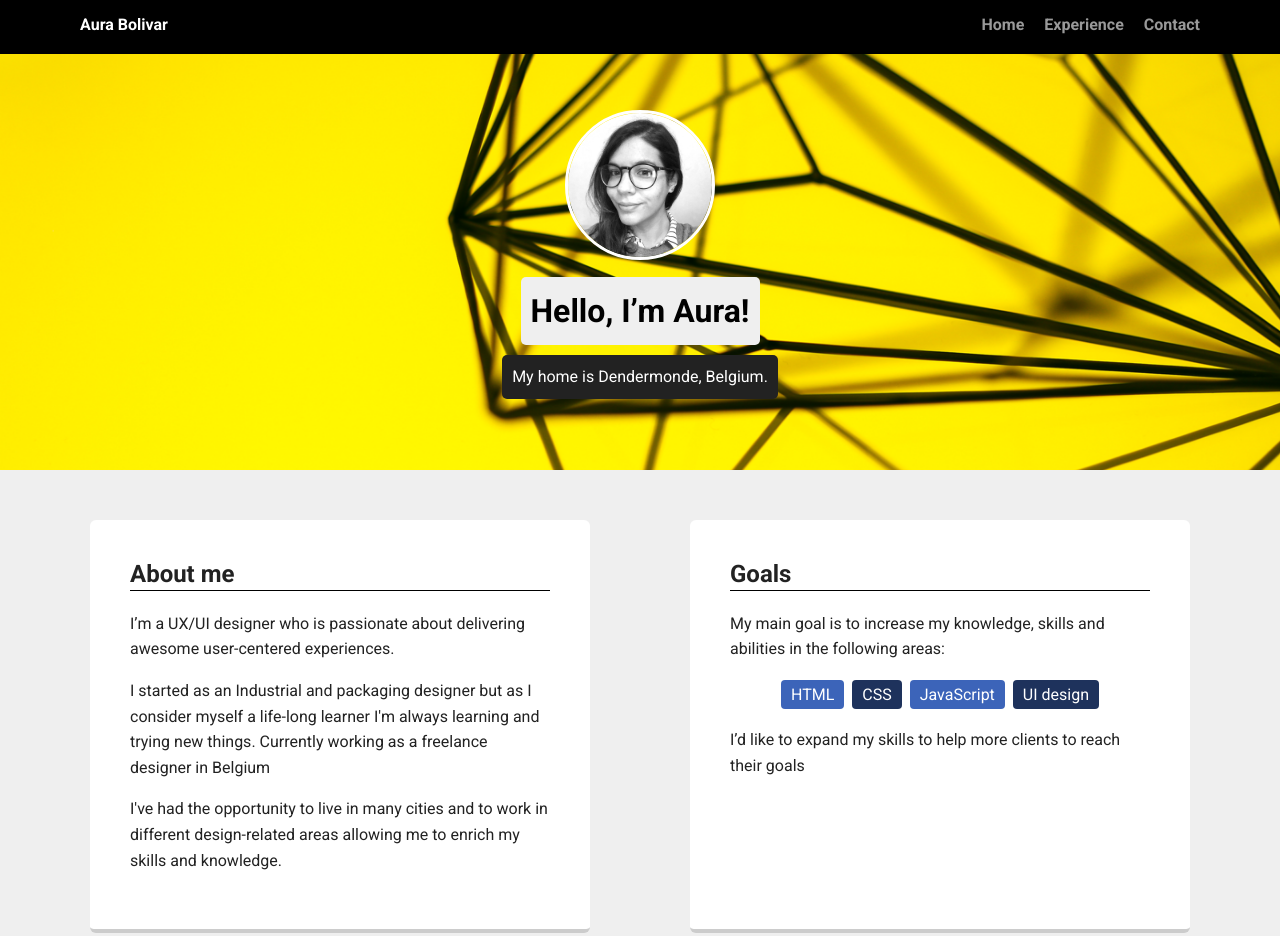
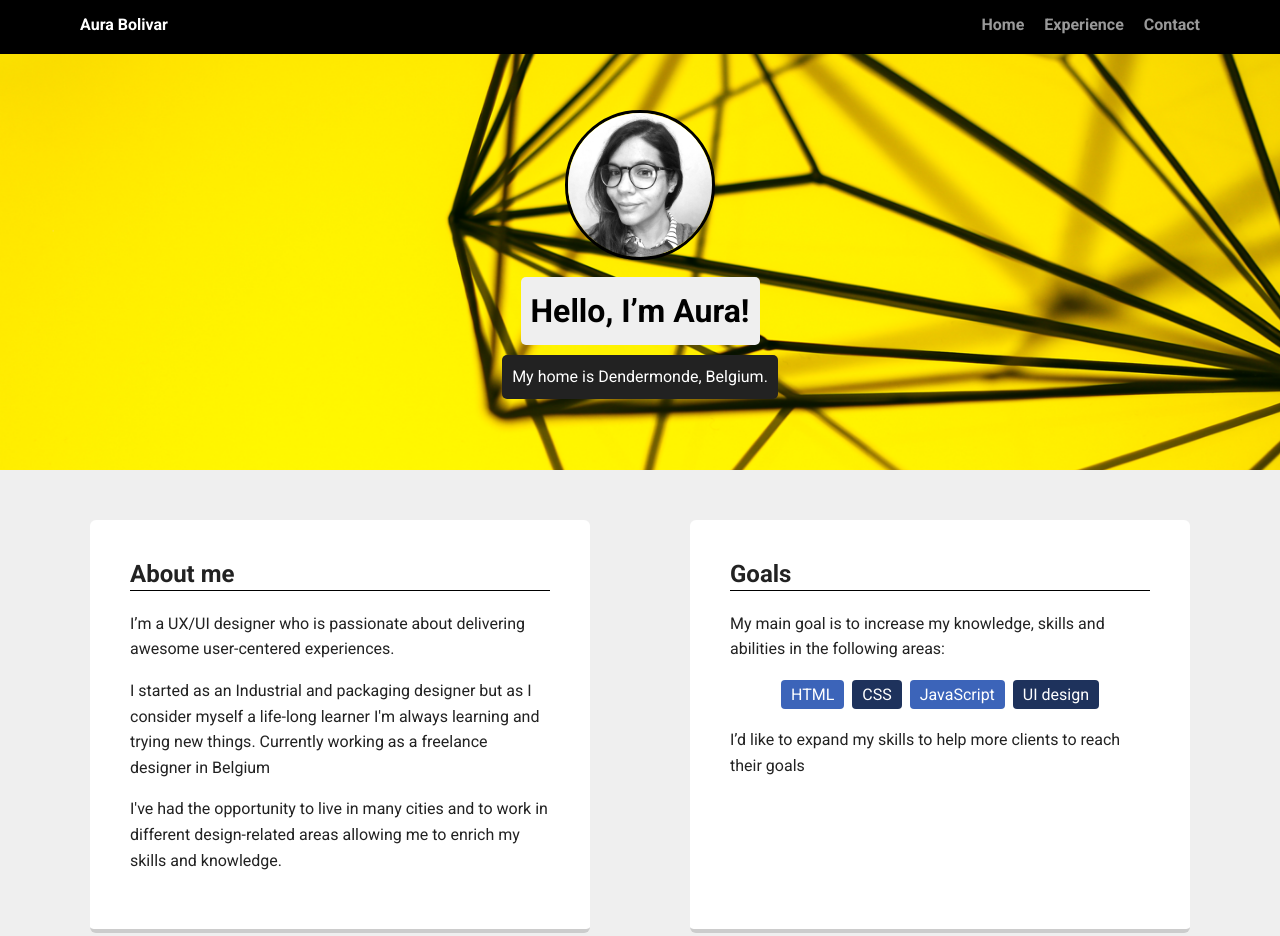
Before and after one commit to AuraMBG/TD_Project_Unit_1, a plain HTML site: page index.html in a window 1280 px wide. Shown: the top 936 px of the page. Drawn offline with Linux system fonts and the light colour scheme; a web font is replaced by a local one.

Commit message:
Updated css

```diff
--- a/styles.css
+++ b/styles.css
@@ -75,11 +75,11 @@ header .profile-image {
   width: 150px;
   height: 150px;
   border-radius: 50%;
-  border: 3px solid white;
+  border: 3px solid black;
   transition: all .5s;
 }
 header .profile-image:hover {
-  transform: scale(1.2) rotate(5deg);
+  transform: scale(1.1) rotate(360deg);
 }
 .tag {
   background-color: #efefef;
```
